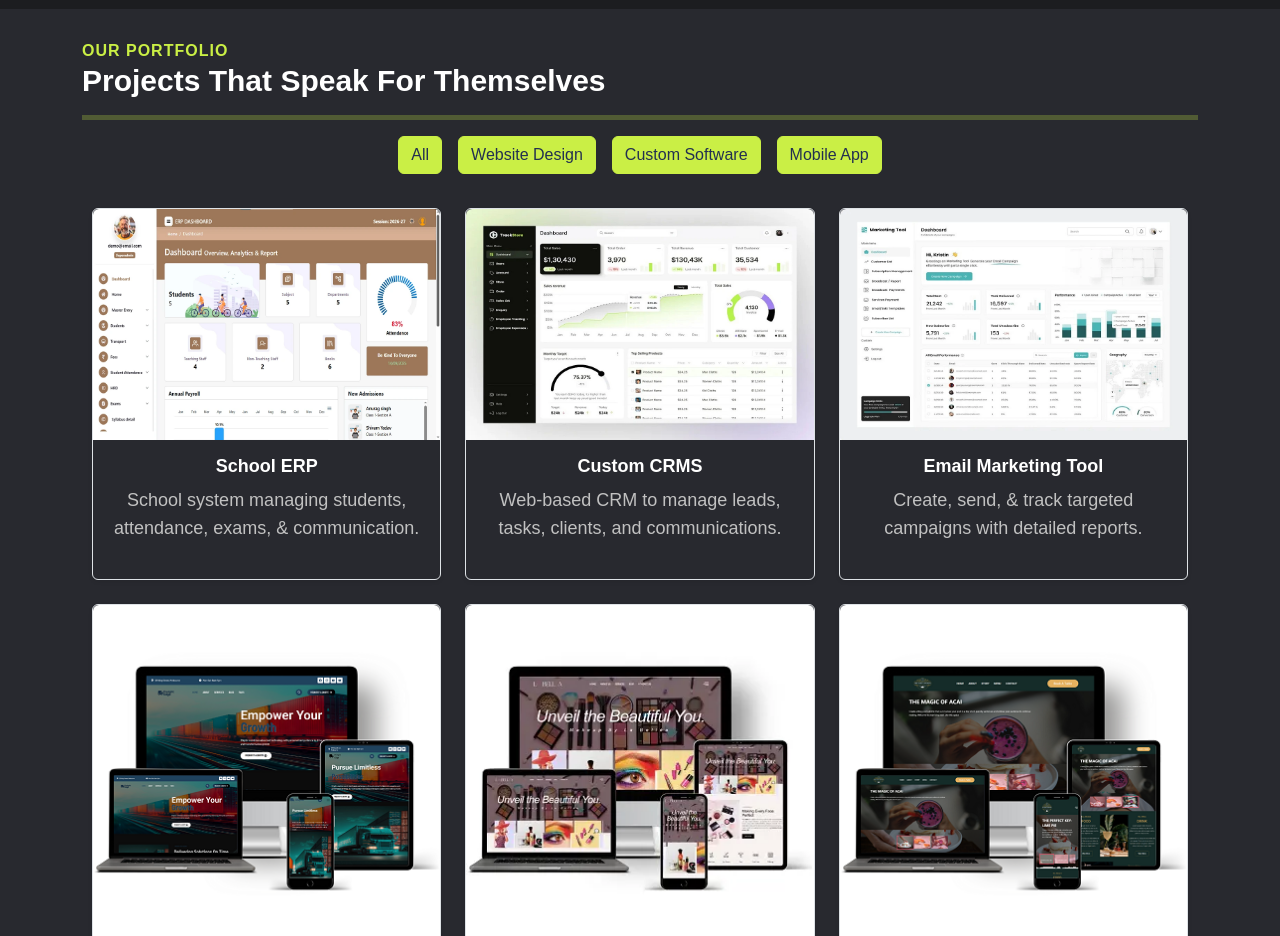
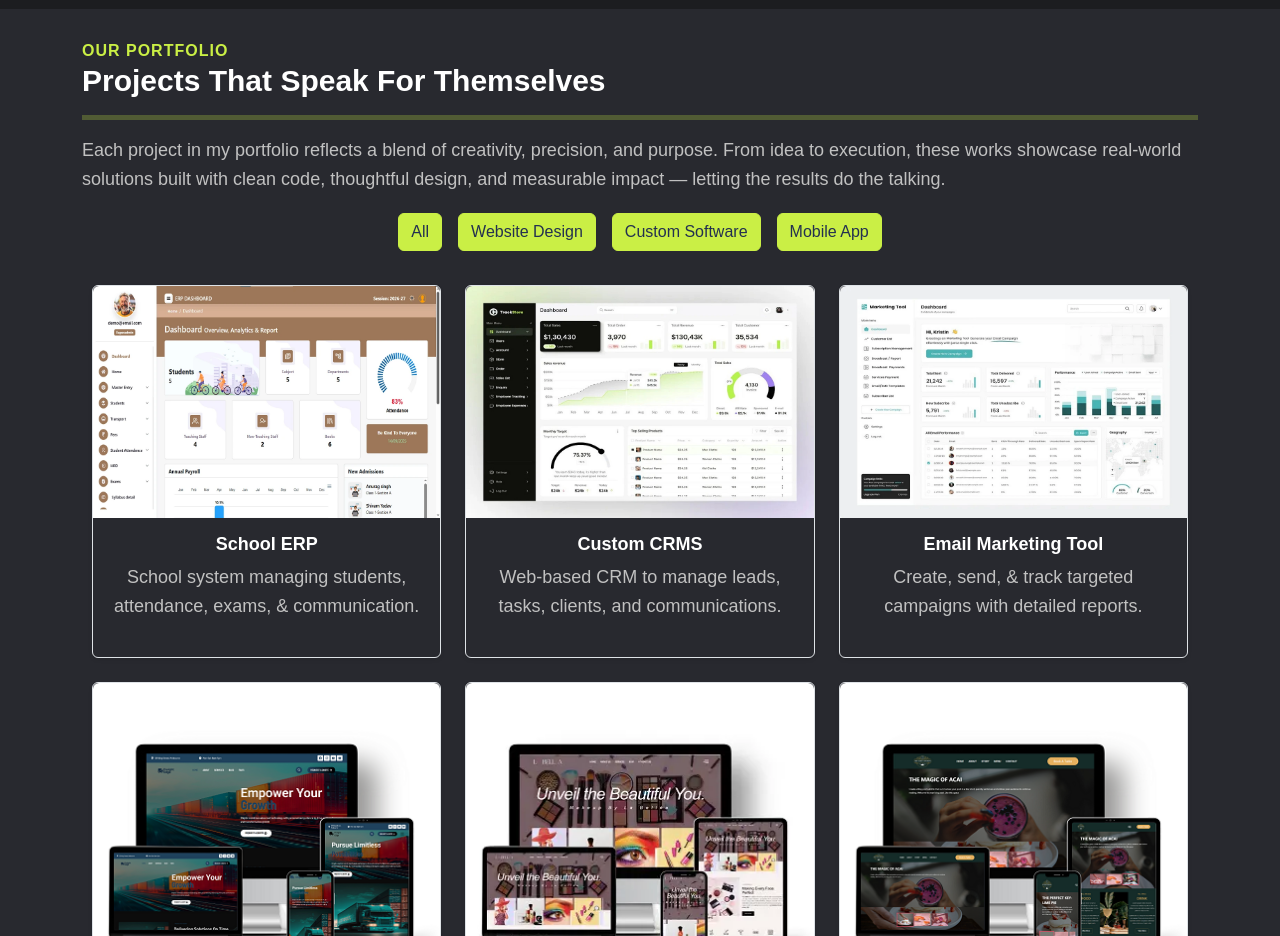
Before and after one commit to nikhil7476/demo-portfolio, a Next.js app: page / in a window 1280 px wide. Shown: the part 3040-3976 px from the top of the page. Built offline with nearby package versions, Linux system fonts and the light colour scheme; no server answers.

Commit message:
modified:   src/components/PortfolioGallery.js 	modified:   src/pages/our-portfolio/index.js

```diff
--- a/src/components/PortfolioGallery.js
+++ b/src/components/PortfolioGallery.js
@@ -24,10 +24,16 @@ function PortfolioGallery() {
           <span>Our Portfolio</span>
           <h2>Projects That Speak for Themselves</h2>
           <hr />
+          <p>
+            Each project in my portfolio reflects a blend of creativity,
+            precision, and purpose. From idea to execution, these works showcase
+            real-world solutions built with clean code, thoughtful design, and
+            measurable impact — letting the results do the talking.
+          </p>
         </div>
 
         {/* Filter Buttons */}
-        <div className="text-center mb-3">
+        <div className="text-center my-3">
           {["All", "Website Design", "Custom Software", "Mobile App"].map(
             (cat) => (
               <Button
--- a/src/pages/our-portfolio/index.js
+++ b/src/pages/our-portfolio/index.js
@@ -8,12 +8,16 @@ import ContactForm from "@/components/ContactForm";
 import ServiceMarquee from "@/components/ServiceMarquee";
 import FaqAccordion from "@/components/FaqAccordion";
 import faqData from "@/utils/json/faqData";
+import PortfolioGallery from "@/components/PortfolioGallery";
 
 function OurPortfolio() {
   return (
     <>
       {/* Banner Section */}
       <Banner data={bannerData.portfolio.main} />
+
+      {/* POrtfolio Section */}
+      <PortfolioGallery />
 
       {/* Testimonial & Contact Form */}
       <section>
```
